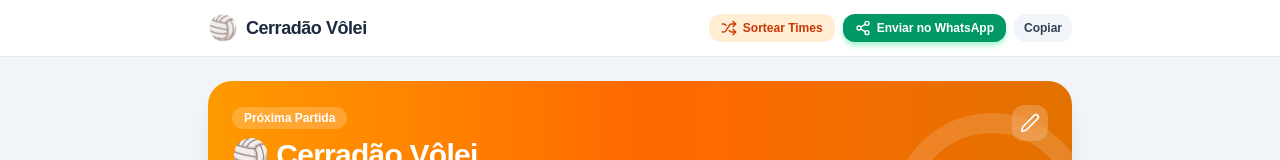
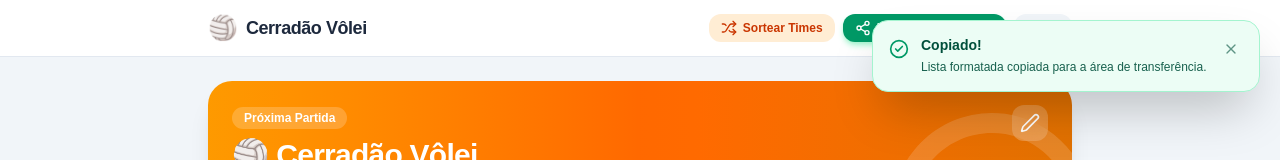
Before and after one commit to caldeirapro/cerradaovolei, a Next.js app: page / in a window 1280 px wide. Both pictures are taken after a click on the button "Copiar". Shown: the top 160 px of the page. Built offline with nearby package versions, Linux system fonts and the light colour scheme; no server answers; the database is empty.

Commit message:
style: substituicao completa de alertas e confirmacoes nativas do navegador por componente Toast e Modal customizados

```diff
--- a/src/app/page.tsx
+++ b/src/app/page.tsx
@@ -15,6 +15,7 @@
 import { AddPlayerForm } from '@/components/AddPlayerForm';
 import { PlayerList } from '@/components/PlayerList';
 import { TeamDrawModal } from '@/components/TeamDrawModal';
+import { NotificationModal, ToastConfig, ConfirmModalConfig } from '@/components/NotificationModal';
 import { Share2, Shuffle, RefreshCw, CheckCircle } from 'lucide-react';
 import confetti from 'canvas-confetti';
 
@@ -74,6 +75,17 @@
     }
   }, []);
 
+  const [toast, setToast] = useState<ToastConfig | null>(null);
+  const [confirmModal, setConfirmModal] = useState<ConfirmModalConfig | null>(null);
+
+  const showToast = (title: string, message: string, type: 'warning' | 'error' | 'info' | 'success' = 'info') => {
+    const id = Date.now().toString();
+    setToast({ id, title, message, type });
+    setTimeout(() => {
+      setToast((current) => (current?.id === id ? null : current));
+    }, 4000);
+  };
+
   const handleUpdateMatchDetails = (newDetails: MatchDetails) => {
     setMatchDetails(newDetails);
     saveStoredMatchDetails(newDetails);
@@ -92,7 +104,7 @@
     );
 
     if (alreadyExists) {
-      alert(`O nome "${cleanName}" já está na lista!`);
+      showToast('Nome em duplicidade', `O nome "${cleanName}" já está na lista!`, 'warning');
       return;
     }
 
@@ -115,6 +127,9 @@
         spread: 60,
         origin: { y: 0.8 },
       });
+      showToast('Vaga garantida! 🏐', `${cleanName} foi adicionado(a) com sucesso.`, 'success');
+    } else {
+      showToast('Fila de Espera', `${cleanName} entrou na fila de espera.`, 'warning');
     }
   };
 
@@ -127,12 +142,14 @@
 
     // Dispara webhook assíncrono informando remoção
     sendListWebhook('player_removed', updated, matchDetails);
+    showToast('Nome removido', 'Jogador removido da lista.', 'info');
   };
 
   const handleCopyWhatsApp = () => {
     const text = formatWhatsAppMessage(matchDetails, players);
     navigator.clipboard.writeText(text);
     setCopiedWhatsApp(true);
+    showToast('Copiado!', 'Lista formatada copiada para a área de transferência.', 'success');
     setTimeout(() => setCopiedWhatsApp(false), 2500);
   };
 
@@ -145,11 +162,19 @@
   };
 
   const handleResetList = () => {
-    if (confirm('Tem certeza que deseja zerar a lista da semana? Todos os nomes serão removidos.')) {
-      setPlayers([]);
-      saveStoredPlayers([]);
-      sendListWebhook('list_reset', [], matchDetails);
-    }
+    setConfirmModal({
+      isOpen: true,
+      title: 'Resetar Lista Semanal?',
+      message: 'Tem certeza que deseja zerar a lista da semana? Todos os nomes serão removidos permanentemente.',
+      onConfirm: () => {
+        setPlayers([]);
+        saveStoredPlayers([]);
+        sendListWebhook('list_reset', [], matchDetails);
+        setConfirmModal(null);
+        showToast('Lista zerada', 'Todos os jogadores foram removidos.', 'info');
+      },
+      onCancel: () => setConfirmModal(null),
+    });
   };
 
   const confirmedCount = Math.min(players.length, matchDetails.maxPlayers);
@@ -213,6 +238,7 @@
           onAddPlayer={handleAddPlayer}
           maxPlayers={matchDetails.maxPlayers}
           currentCount={players.length}
+          onShowToast={showToast}
         />
 
         <PlayerList
@@ -239,6 +265,12 @@
         isOpen={isTeamModalOpen}
         onClose={() => setIsTeamModalOpen(false)}
       />
+
+      <NotificationModal
+        toast={toast}
+        onCloseToast={() => setToast(null)}
+        confirmModal={confirmModal}
+      />
     </main>
   );
 }
--- a/src/components/AddPlayerForm.tsx
+++ b/src/components/AddPlayerForm.tsx
@@ -8,9 +8,10 @@
   onAddPlayer: (name: string) => void;
   maxPlayers: number;
   currentCount: number;
+  onShowToast: (title: string, message: string, type?: 'warning' | 'error' | 'info' | 'success') => void;
 }
 
-export const AddPlayerForm: React.FC<AddPlayerFormProps> = ({ onAddPlayer, maxPlayers, currentCount }) => {
+export const AddPlayerForm: React.FC<AddPlayerFormProps> = ({ onAddPlayer, maxPlayers, currentCount, onShowToast }) => {
   const [name, setName] = useState('');
   const [myMainName, setMyMainName] = useState<string>('');
   const [nameHistory, setNameHistory] = useState<string[]>([]);
@@ -78,7 +79,11 @@
     e.preventDefault();
     const cleanName = sanitizePlayerName(name);
     if (!cleanName) {
-      alert('Por favor, digite um nome válido com no mínimo 2 letras (sem aspas ou caracteres especiais).');
+      onShowToast(
+        'Nome inválido',
+        'Por favor, digite um nome válido com no mínimo 2 letras (sem aspas ou caracteres especiais).',
+        'warning'
+      );
       return;
     }
     saveNameToHistory(cleanName);
--- /dev/null
+++ b/src/components/NotificationModal.tsx
@@ -0,0 +1,103 @@
+'use client';
+
+import React from 'react';
+import { AlertCircle, CheckCircle2, Info, HelpCircle, X } from 'lucide-react';
+
+export interface ToastConfig {
+  id: string;
+  title: string;
+  message: string;
+  type: 'info' | 'warning' | 'error' | 'success';
+}
+
+export interface ConfirmModalConfig {
+  isOpen: boolean;
+  title: string;
+  message: string;
+  onConfirm: () => void;
+  onCancel: () => void;
+}
+
+interface NotificationModalProps {
+  toast: ToastConfig | null;
+  onCloseToast: () => void;
+  confirmModal: ConfirmModalConfig | null;
+}
+
+export const NotificationModal: React.FC<NotificationModalProps> = ({
+  toast,
+  onCloseToast,
+  confirmModal,
+}) => {
+  return (
+    <>
+      {/* Toast Alert Popup */}
+      {toast && (
+        <div className="fixed top-5 right-5 left-5 sm:left-auto sm:max-w-md z-50 animate-item-add">
+          <div
+            className={`rounded-2xl p-4 shadow-2xl border flex items-start gap-3 transition-all ${
+              toast.type === 'warning' || toast.type === 'error'
+                ? 'bg-rose-50 border-rose-200 text-rose-900'
+                : toast.type === 'success'
+                ? 'bg-emerald-50 border-emerald-200 text-emerald-900'
+                : 'bg-orange-50 border-orange-200 text-orange-900'
+            }`}
+          >
+            {toast.type === 'warning' || toast.type === 'error' ? (
+              <AlertCircle className="w-5 h-5 text-rose-600 shrink-0 mt-0.5" />
+            ) : toast.type === 'success' ? (
+              <CheckCircle2 className="w-5 h-5 text-emerald-600 shrink-0 mt-0.5" />
+            ) : (
+              <Info className="w-5 h-5 text-orange-600 shrink-0 mt-0.5" />
+            )}
+
+            <div className="flex-1 min-w-0">
+              <h4 className="font-bold text-sm leading-tight">{toast.title}</h4>
+              <p className="text-xs font-medium opacity-90 mt-1">{toast.message}</p>
+            </div>
+
+            <button
+              onClick={onCloseToast}
+              className="p-1 rounded-lg hover:bg-black/5 text-current opacity-60 hover:opacity-100 transition-opacity"
+            >
+              <X className="w-4 h-4" />
+            </button>
+          </div>
+        </div>
+      )}
+
+      {/* Confirmation Modal */}
+      {confirmModal && confirmModal.isOpen && (
+        <div className="fixed inset-0 bg-slate-900/60 backdrop-blur-sm z-50 flex items-center justify-center p-4 animate-item-add">
+          <div className="bg-white rounded-3xl p-6 max-w-sm w-full shadow-2xl border border-slate-100 text-center">
+            <div className="w-12 h-12 rounded-full bg-rose-100 text-rose-600 flex items-center justify-center mx-auto mb-4">
+              <HelpCircle className="w-6 h-6" />
+            </div>
+
+            <h3 className="text-lg font-extrabold text-slate-800 mb-2">
+              {confirmModal.title}
+            </h3>
+            <p className="text-sm text-slate-600 mb-6 font-medium leading-relaxed">
+              {confirmModal.message}
+            </p>
+
+            <div className="flex gap-3">
+              <button
+                onClick={confirmModal.onCancel}
+                className="flex-1 py-3 px-4 rounded-xl bg-slate-100 hover:bg-slate-200 text-slate-700 font-bold text-sm transition-colors"
+              >
+                Cancelar
+              </button>
+              <button
+                onClick={confirmModal.onConfirm}
+                className="flex-1 py-3 px-4 rounded-xl bg-rose-600 hover:bg-rose-700 text-white font-bold text-sm shadow-md shadow-rose-200 transition-colors"
+              >
+                Confirmar
+              </button>
+            </div>
+          </div>
+        </div>
+      )}
+    </>
+  );
+};
```
